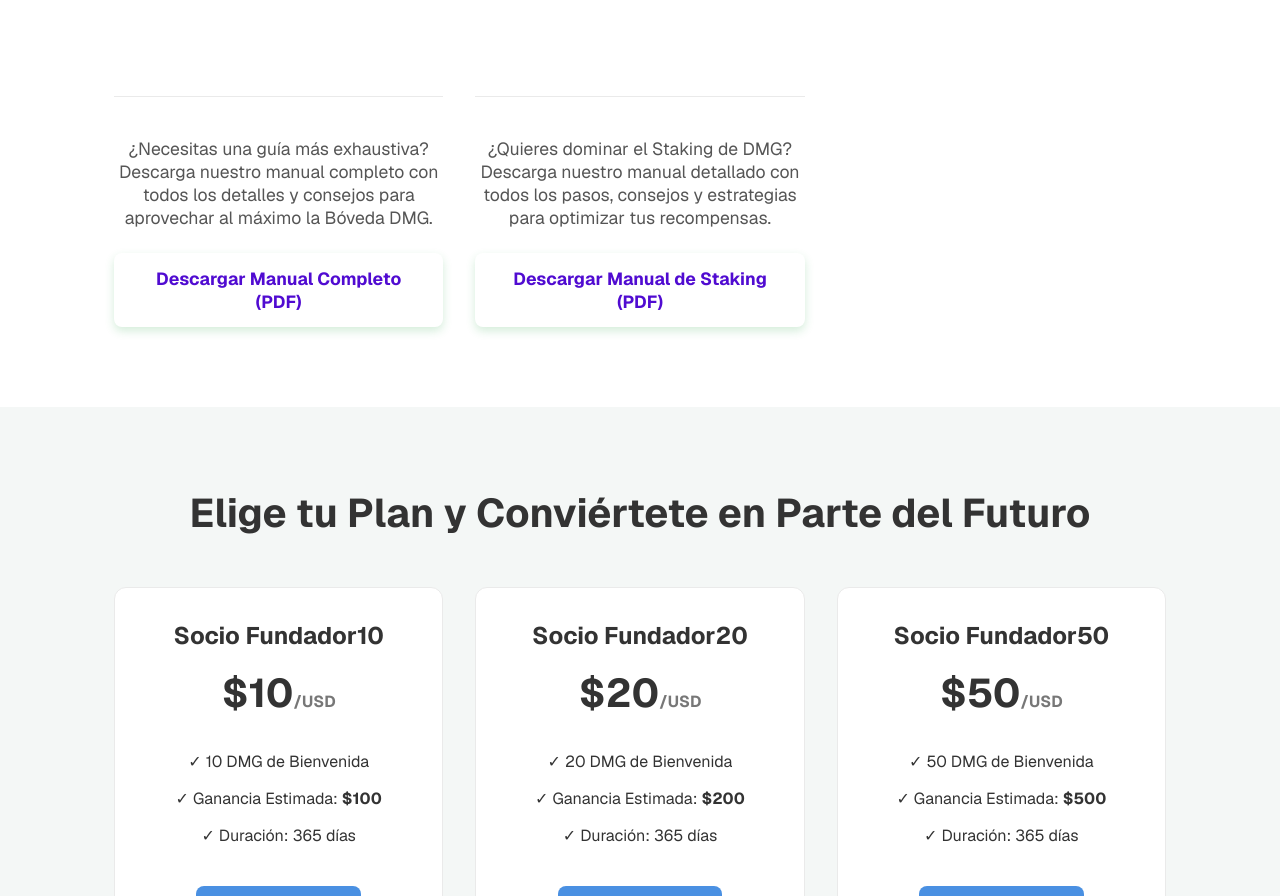
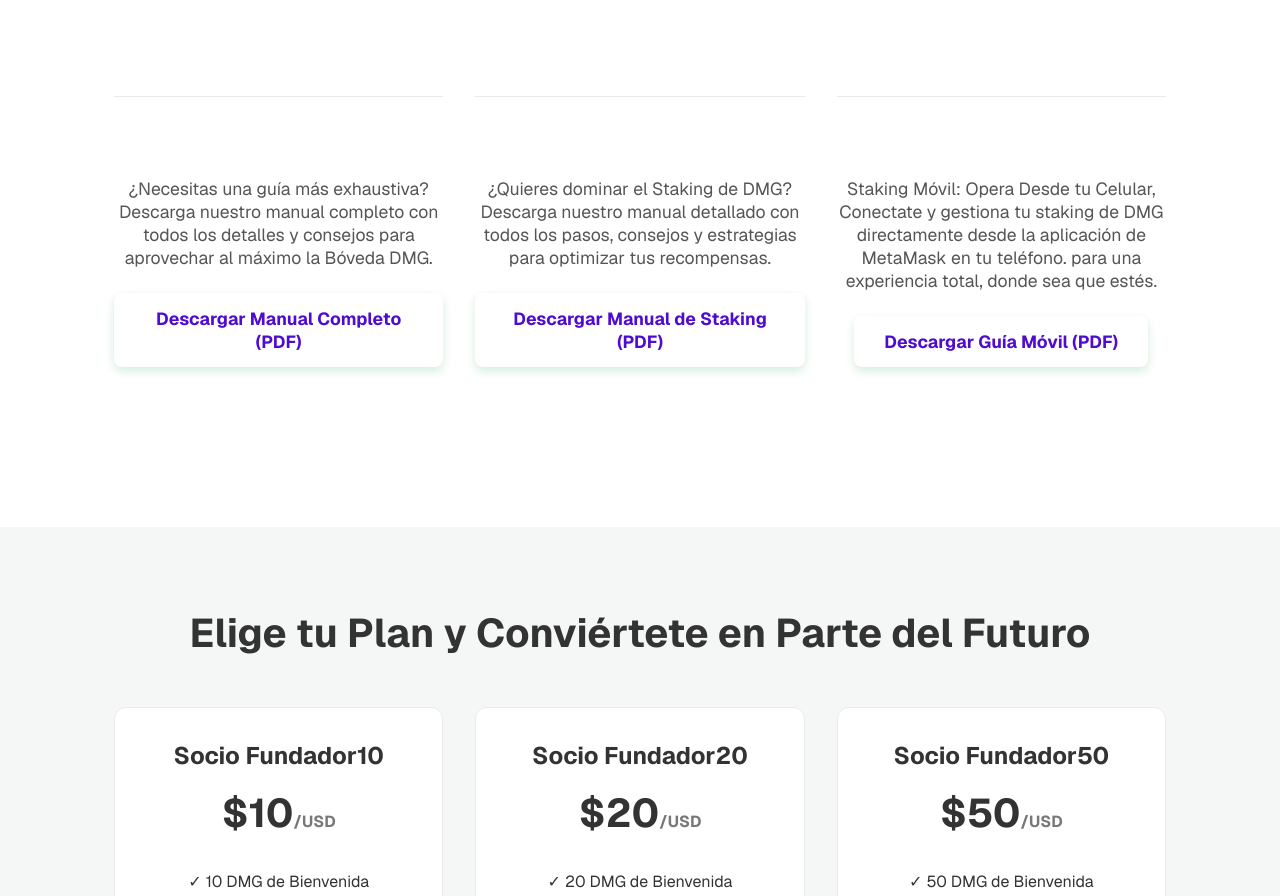
Before and after one commit to devx-git/dmg-staking-frontend, a Next.js app: page / in a window 1280 px wide. Shown: the part 3676-4572 px from the top of the page. Built offline with nearby package versions, Linux system fonts and the light colour scheme.

Commit message:
manual movil

```diff
--- a/pages/index.js
+++ b/pages/index.js
@@ -261,6 +261,21 @@ export default function Home() {
                     </div>
                   {/* --- Fin Nueva Sección --- */}
 
+                  {/* --- Nueva Sección: Enlace al Manual Detallado celular--- */}
+                    <div className={styles.manualSection}>
+                      <p className={styles.manualText}>
+                        Staking Móvil: Opera Desde tu Celular, Conectate y
+                        gestiona tu staking de DMG directamente desde la aplicación de MetaMask en tu teléfono.
+                        para una experiencia total,
+                        donde sea que estés.
+                      </p>
+                      <a href="/manuals/manual-stakingMovil-dmg.pdf" target="_blank" rel="noopener noreferrer" className={styles.manualLink}>
+                        Descargar Guía Móvil (PDF)
+                      </a>
+                    </div>
+                  {/* --- Fin Nueva Sección --- */}
+
+
               </div>
             </div>
           </section>
--- a/styles/Home.module.css
+++ b/styles/Home.module.css
@@ -275,3 +275,9 @@
 .trustLink:hover {
   opacity: 0.8;
 }
+
+.manualSection {
+  text-align: center;
+  padding: 5rem 0;
+  background-color: var(--card-background); /* Fondo blanco para separar secciones */
+}
```
Also changed, not shown: 1 other file (tests, documents, lock files or other folders).
